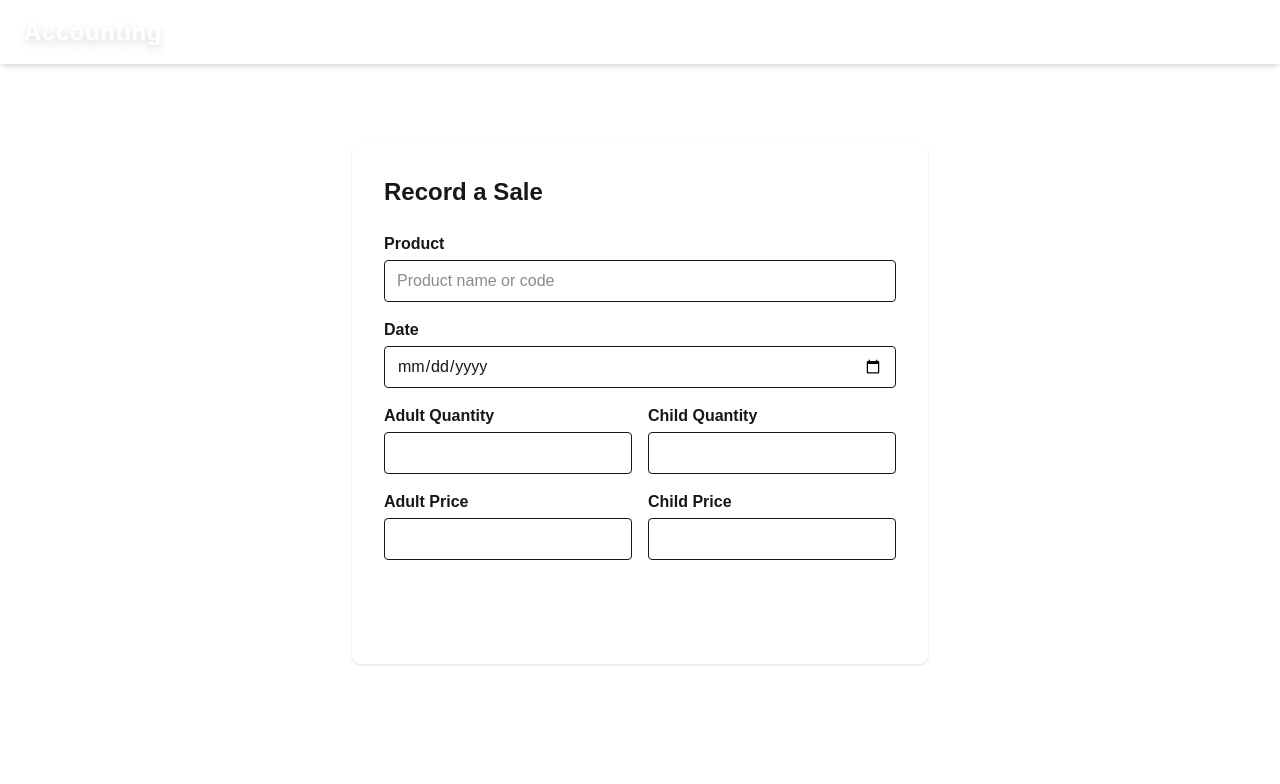
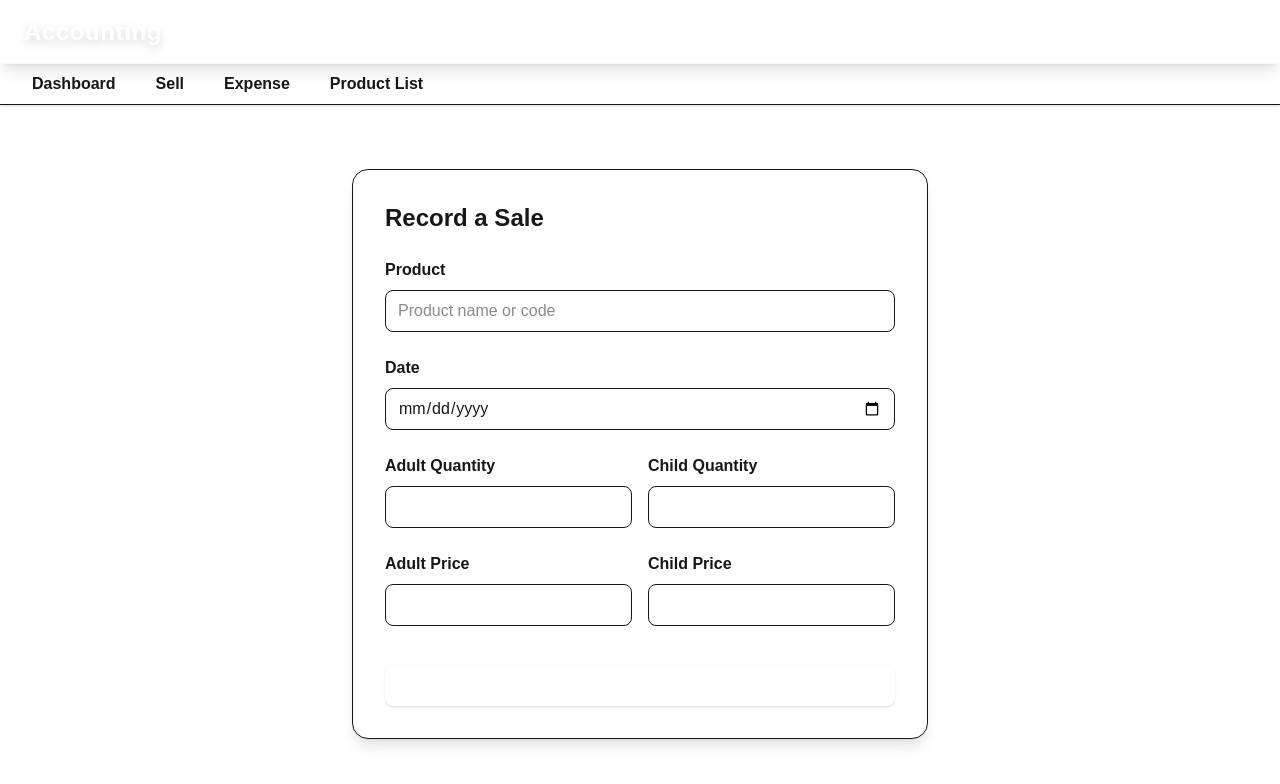
Before and after one commit to majidorc/travel-accounting, a Next.js app: page /sell in a window 1280 px wide. Shown: the top 784 px of the page. Built offline with nearby package versions, Linux system fonts and the light colour scheme.

Commit message:
style: major UI/UX improvements for all pages

```diff
--- a/app/layout.tsx
+++ b/app/layout.tsx
@@ -34,18 +34,18 @@ export default function RootLayout({
   return (
     <html lang="en">
       <body
-        className={`${geistSans.variable} ${geistMono.variable} antialiased`}
+        className={`${geistSans.variable} ${geistMono.variable} antialiased bg-cream min-h-screen`}
       >
-        <header className="w-full flex items-center gap-4 px-6 py-4 bg-tropicalBlue shadow-md">
+        <header className="sticky top-0 z-30 w-full flex items-center gap-4 px-6 py-4 bg-tropicalBlue shadow-lg">
           <span className="text-2xl font-bold text-white tracking-wide drop-shadow-lg">Accounting</span>
         </header>
-        <nav className="w-full bg-deepBlue text-white flex flex-wrap items-center px-4 py-2">
-          <ul className="flex flex-wrap gap-4 w-full justify-center md:justify-start">
+        <nav className="sticky top-[64px] z-20 w-full bg-white/90 backdrop-blur border-b border-tropicalBlue shadow-sm">
+          <ul className="flex flex-wrap gap-2 w-full justify-center md:justify-start px-4 py-2">
             {navLinks.map(link => (
               <li key={link.href}>
                 <Link
                   href={link.href}
-                  className={`px-4 py-2 rounded transition-colors font-semibold hover:bg-tropicalBlue/80 ${pathname === link.href ? 'bg-tropicalBlue text-white' : 'text-white'}`}
+                  className={`px-4 py-2 rounded-lg font-semibold transition-all duration-150 hover:bg-tropicalBlue/20 hover:text-tropicalBlue focus:bg-tropicalBlue/30 focus:text-tropicalBlue`}
                 >
                   {link.label}
                 </Link>
@@ -53,7 +53,7 @@ export default function RootLayout({
             ))}
           </ul>
         </nav>
-        <main>{children}</main>
+        <main className="max-w-7xl mx-auto w-full px-2 sm:px-6 py-6">{children}</main>
       </body>
     </html>
   );
--- a/app/page.tsx
+++ b/app/page.tsx
@@ -1,24 +1,24 @@
 export default function Home() {
   return (
-    <div className="flex flex-col items-center justify-center min-h-screen bg-gradient-to-br from-tropicalBlue via-teal to-lushGreen p-6">
+    <div className="flex flex-col items-center justify-center min-h-[60vh] w-full">
       <div className="w-full max-w-4xl mt-8">
-        <h1 className="text-3xl font-bold text-white mb-2">Welcome to Accounting</h1>
-        <p className="text-lg text-white mb-8">Your travel agency&apos;s accounting dashboard</p>
+        <h1 className="text-3xl font-bold text-tropicalBlue mb-2">Welcome to <span className='text-deepBlue'>Accounting</span></h1>
+        <p className="text-lg text-gray-700 mb-8">Your travel agency&apos;s accounting dashboard</p>
         <div className="grid grid-cols-1 md:grid-cols-3 gap-6 mb-8">
-          <div className="bg-white rounded-lg shadow p-6 flex flex-col items-center">
+          <div className="bg-white rounded-2xl shadow-lg p-6 flex flex-col items-center border-t-4 border-tropicalBlue">
             <span className="text-2xl font-semibold text-tropicalBlue">$0</span>
             <span className="text-gray-500">Total Sales</span>
           </div>
-          <div className="bg-white rounded-lg shadow p-6 flex flex-col items-center">
+          <div className="bg-white rounded-2xl shadow-lg p-6 flex flex-col items-center border-t-4 border-lushGreen">
             <span className="text-2xl font-semibold text-lushGreen">$0</span>
             <span className="text-gray-500">Total Expenses</span>
           </div>
-          <div className="bg-white rounded-lg shadow p-6 flex flex-col items-center">
+          <div className="bg-white rounded-2xl shadow-lg p-6 flex flex-col items-center border-t-4 border-brightYellow">
             <span className="text-2xl font-semibold text-brightYellow">$0</span>
             <span className="text-gray-500">Profit</span>
           </div>
         </div>
-        <div className="bg-white rounded-lg shadow p-8 flex flex-col items-center justify-center min-h-[300px]">
+        <div className="bg-white rounded-2xl shadow-lg p-8 flex flex-col items-center justify-center min-h-[300px] border border-tropicalBlue/20">
           <span className="text-lg text-gray-400">[Sales & Expenses Graph Coming Soon]</span>
         </div>
       </div>
--- a/app/products/page.tsx
+++ b/app/products/page.tsx
@@ -18,28 +18,28 @@ const sampleProducts: Record<string, string>[] = [
 
 export default function ProductsPage() {
   return (
-    <div className="max-w-6xl mx-auto mt-10 bg-white rounded-lg shadow p-8">
+    <div className="max-w-6xl mx-auto mt-10 bg-white rounded-2xl shadow-lg p-8 border border-tropicalBlue/20">
       <div className="flex flex-col sm:flex-row justify-between items-center mb-6 gap-4">
         <h2 className="text-2xl font-bold text-tropicalBlue">Product List</h2>
         <div className="flex gap-2">
-          <button className="bg-brightYellow hover:bg-goldenYellow text-deepBlue font-bold py-2 px-4 rounded transition-colors">Import</button>
-          <button className="bg-tropicalBlue hover:bg-deepBlue text-white font-bold py-2 px-4 rounded transition-colors">Export</button>
+          <button className="bg-brightYellow hover:bg-goldenYellow text-deepBlue font-bold py-2 px-6 rounded-lg shadow transition-colors">Import</button>
+          <button className="bg-tropicalBlue hover:bg-deepBlue text-white font-bold py-2 px-6 rounded-lg shadow transition-colors">Export</button>
         </div>
       </div>
       <div className="overflow-x-auto">
-        <table className="min-w-full border rounded-lg">
-          <thead className="bg-tropicalBlue text-white">
+        <table className="min-w-full border rounded-lg text-sm">
+          <thead className="bg-tropicalBlue text-white sticky top-[120px] z-10">
             <tr>
               {columns.map(col => (
-                <th key={col} className="px-4 py-2 text-left font-semibold whitespace-nowrap">{col}</th>
+                <th key={col} className="px-4 py-3 text-left font-semibold whitespace-nowrap border-b border-white/20">{col}</th>
               ))}
             </tr>
           </thead>
           <tbody>
             {sampleProducts.map((row, idx) => (
-              <tr key={idx} className="even:bg-cream odd:bg-beige">
+              <tr key={idx} className="even:bg-cream odd:bg-beige hover:bg-tropicalBlue/10 transition-colors">
                 {columns.map(col => (
-                  <td key={col} className="px-4 py-2 whitespace-nowrap">{row[col]}</td>
+                  <td key={col} className="px-4 py-3 whitespace-nowrap border-b border-tropicalBlue/10">{row[col]}</td>
                 ))}
               </tr>
             ))}
--- a/app/sell/page.tsx
+++ b/app/sell/page.tsx
@@ -1,37 +1,37 @@
 export default function SellPage() {
   return (
-    <div className="max-w-xl mx-auto mt-10 bg-white rounded-lg shadow p-8">
+    <div className="max-w-xl mx-auto mt-10 bg-white rounded-2xl shadow-lg p-8 border border-tropicalBlue/20">
       <h2 className="text-2xl font-bold text-tropicalBlue mb-6">Record a Sale</h2>
-      <form className="flex flex-col gap-4">
-        <label className="flex flex-col gap-1">
-          <span className="font-semibold">Product</span>
-          <input type="text" className="border rounded px-3 py-2" placeholder="Product name or code" required />
+      <form className="flex flex-col gap-6">
+        <label className="flex flex-col gap-2">
+          <span className="font-semibold text-tropicalBlue">Product</span>
+          <input type="text" className="border border-tropicalBlue/30 rounded-lg px-3 py-2 focus:outline-none focus:ring-2 focus:ring-tropicalBlue/40" placeholder="Product name or code" required />
         </label>
-        <label className="flex flex-col gap-1">
-          <span className="font-semibold">Date</span>
-          <input type="date" className="border rounded px-3 py-2" required />
+        <label className="flex flex-col gap-2">
+          <span className="font-semibold text-tropicalBlue">Date</span>
+          <input type="date" className="border border-tropicalBlue/30 rounded-lg px-3 py-2 focus:outline-none focus:ring-2 focus:ring-tropicalBlue/40" required />
         </label>
-        <div className="flex gap-4">
-          <label className="flex flex-col gap-1 flex-1">
-            <span className="font-semibold">Adult Quantity</span>
-            <input type="number" min="0" className="border rounded px-3 py-2" required />
+        <div className="flex flex-col sm:flex-row gap-4">
+          <label className="flex flex-col gap-2 flex-1">
+            <span className="font-semibold text-tropicalBlue">Adult Quantity</span>
+            <input type="number" min="0" className="border border-tropicalBlue/30 rounded-lg px-3 py-2 focus:outline-none focus:ring-2 focus:ring-tropicalBlue/40" required />
           </label>
-          <label className="flex flex-col gap-1 flex-1">
-            <span className="font-semibold">Child Quantity</span>
-            <input type="number" min="0" className="border rounded px-3 py-2" required />
+          <label className="flex flex-col gap-2 flex-1">
+            <span className="font-semibold text-tropicalBlue">Child Quantity</span>
+            <input type="number" min="0" className="border border-tropicalBlue/30 rounded-lg px-3 py-2 focus:outline-none focus:ring-2 focus:ring-tropicalBlue/40" required />
           </label>
         </div>
-        <div className="flex gap-4">
-          <label className="flex flex-col gap-1 flex-1">
-            <span className="font-semibold">Adult Price</span>
-            <input type="number" min="0" step="0.01" className="border rounded px-3 py-2" required />
+        <div className="flex flex-col sm:flex-row gap-4">
+          <label className="flex flex-col gap-2 flex-1">
+            <span className="font-semibold text-tropicalBlue">Adult Price</span>
+            <input type="number" min="0" step="0.01" className="border border-tropicalBlue/30 rounded-lg px-3 py-2 focus:outline-none focus:ring-2 focus:ring-tropicalBlue/40" required />
           </label>
-          <label className="flex flex-col gap-1 flex-1">
-            <span className="font-semibold">Child Price</span>
-            <input type="number" min="0" step="0.01" className="border rounded px-3 py-2" required />
+          <label className="flex flex-col gap-2 flex-1">
+            <span className="font-semibold text-tropicalBlue">Child Price</span>
+            <input type="number" min="0" step="0.01" className="border border-tropicalBlue/30 rounded-lg px-3 py-2 focus:outline-none focus:ring-2 focus:ring-tropicalBlue/40" required />
           </label>
         </div>
-        <button type="submit" className="mt-4 bg-tropicalBlue hover:bg-deepBlue text-white font-bold py-2 px-6 rounded transition-colors">Submit</button>
+        <button type="submit" className="mt-4 bg-tropicalBlue hover:bg-deepBlue text-white font-bold py-2 px-6 rounded-lg shadow transition-colors">Submit</button>
       </form>
     </div>
   );
```
Also changed, not shown: app/expense/page.tsx (+15 -15 lines).
